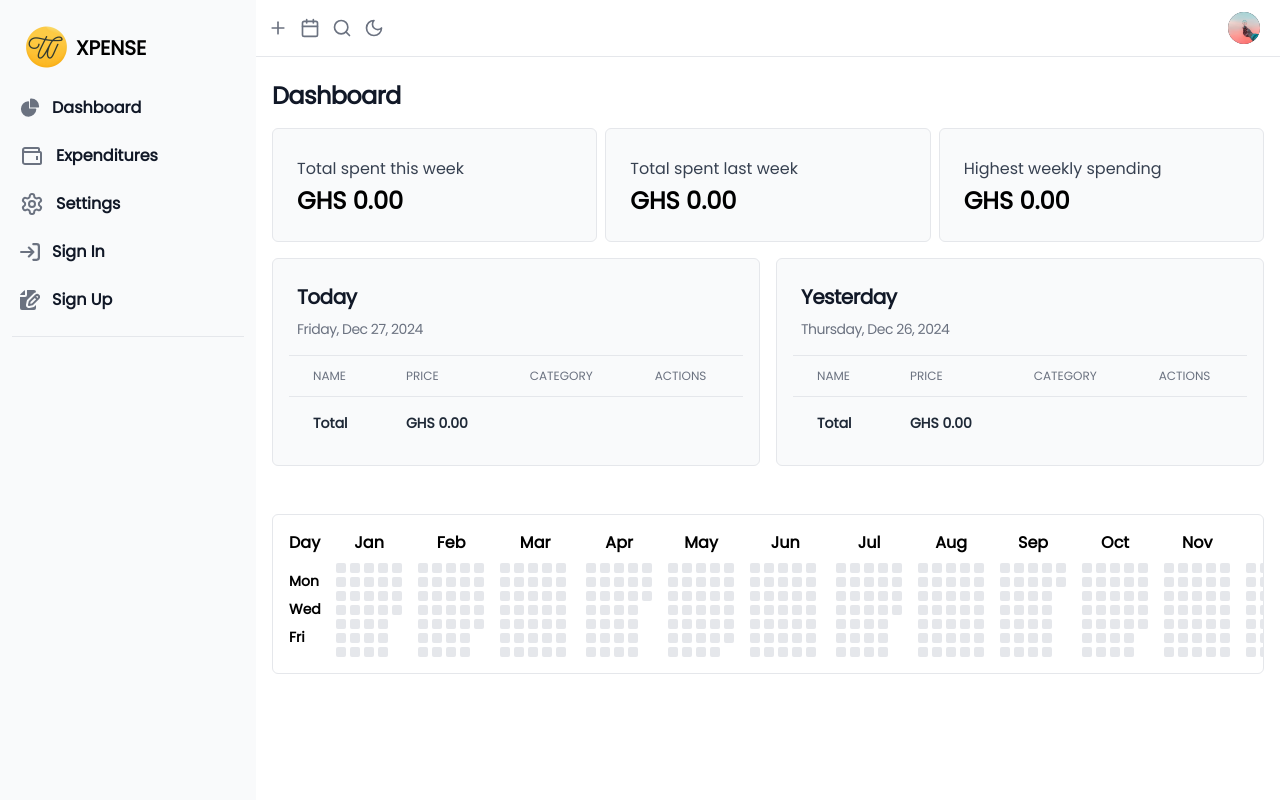
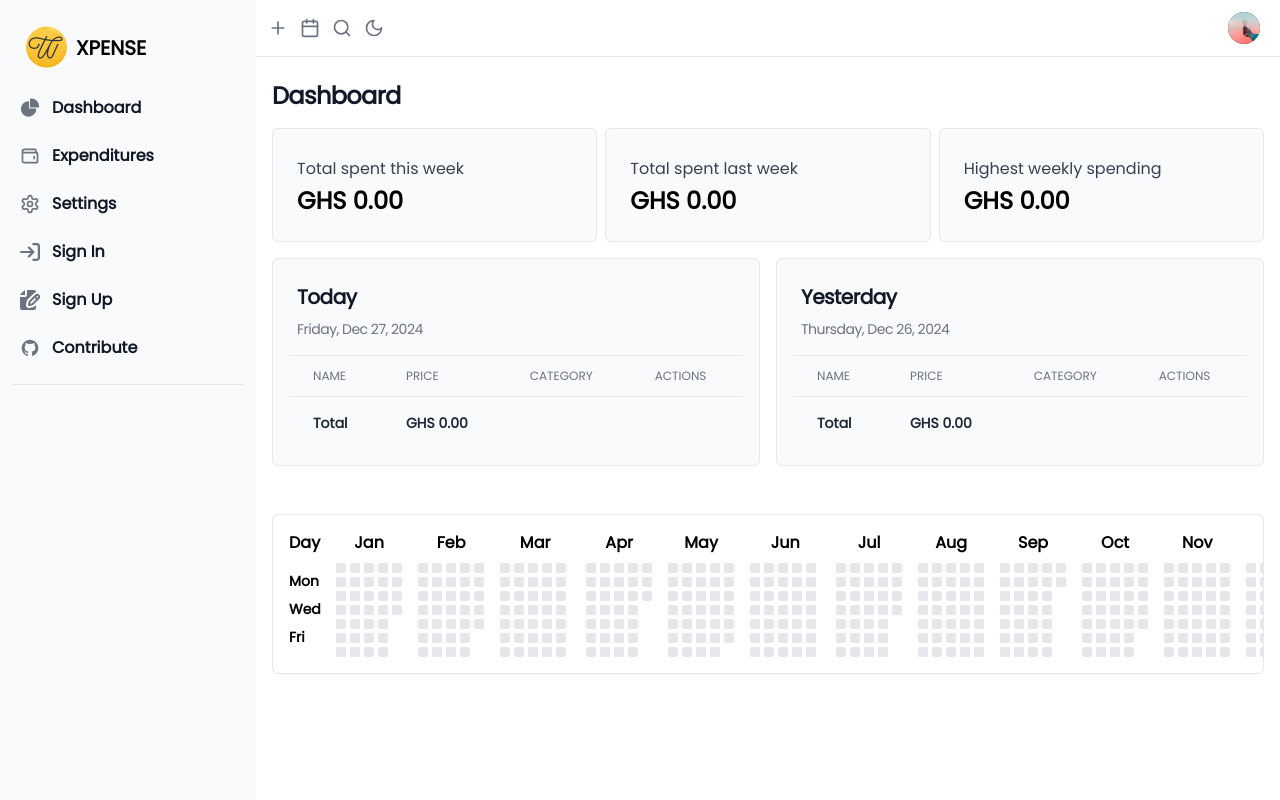
Before and after one commit to wodoame/expense-tracking-application, a Django app: page /dashboard/ in a window 1280 px wide. Run offline with Django 4.2, Linux system fonts and the light colour scheme; data that the repository does not hold is empty; style sheets or scripts are compiled from the project's sources.

Commit message:
Add contribute tab to the sidebar

```diff
--- a/core/templates/core/components/sidebar.html
+++ b/core/templates/core/components/sidebar.html
@@ -27,13 +27,13 @@
 
           <li>
              <a href="/all-expenditures/" class="flex items-center p-2 text-gray-900 rounded-lg dark:text-gray-300 hover:bg-gray-100 dark:hover:bg-gray-700 group">
-               <svg xmlns="http://www.w3.org/2000/svg" class="flex-shrink-0 w-6 h-6 fill-gray-500 dark:fill-gray-400 dark:group-hover:fill-white transition duration-75 group-hover:fill-gray-900"  viewBox="0 0 24 24"><path d="M16 12h2v4h-2z"></path><path d="M20 7V5c0-1.103-.897-2-2-2H5C3.346 3 2 4.346 2 6v12c0 2.201 1.794 3 3 3h15c1.103 0 2-.897 2-2V9c0-1.103-.897-2-2-2zM5 5h13v2H5a1.001 1.001 0 0 1 0-2zm15 14H5.012C4.55 18.988 4 18.805 4 18V8.815c.314.113.647.185 1 .185h15v10z"></path></svg>
+               <svg xmlns="http://www.w3.org/2000/svg" class="flex-shrink-0 w-5 h-5 fill-gray-500 dark:fill-gray-400 dark:group-hover:fill-white transition duration-75 group-hover:fill-gray-900"  viewBox="0 0 24 24"><path d="M16 12h2v4h-2z"></path><path d="M20 7V5c0-1.103-.897-2-2-2H5C3.346 3 2 4.346 2 6v12c0 2.201 1.794 3 3 3h15c1.103 0 2-.897 2-2V9c0-1.103-.897-2-2-2zM5 5h13v2H5a1.001 1.001 0 0 1 0-2zm15 14H5.012C4.55 18.988 4 18.805 4 18V8.815c.314.113.647.185 1 .185h15v10z"></path></svg>
                 <span class="flex-1 ms-3 whitespace-nowrap">Expenditures</span>
              </a>
           </li>
           <li>
              <a href="#" class="flex items-center p-2 text-gray-900 rounded-lg dark:text-gray-300 hover:bg-gray-100 dark:hover:bg-gray-700 group">
-               <svg xmlns="http://www.w3.org/2000/svg" class="flex-shrink-0 w-6 h-6 stroke-gray-500 transition duration-75 dark:stroke-gray-400 dark:group-hover:stroke-white group-hover:stroke-gray-900" viewBox="0 0 24 24" fill="none"  stroke-width="2" stroke-linecap="round" stroke-linejoin="round"><path d="M12.22 2h-.44a2 2 0 0 0-2 2v.18a2 2 0 0 1-1 1.73l-.43.25a2 2 0 0 1-2 0l-.15-.08a2 2 0 0 0-2.73.73l-.22.38a2 2 0 0 0 .73 2.73l.15.1a2 2 0 0 1 1 1.72v.51a2 2 0 0 1-1 1.74l-.15.09a2 2 0 0 0-.73 2.73l.22.38a2 2 0 0 0 2.73.73l.15-.08a2 2 0 0 1 2 0l.43.25a2 2 0 0 1 1 1.73V20a2 2 0 0 0 2 2h.44a2 2 0 0 0 2-2v-.18a2 2 0 0 1 1-1.73l.43-.25a2 2 0 0 1 2 0l.15.08a2 2 0 0 0 2.73-.73l.22-.39a2 2 0 0 0-.73-2.73l-.15-.08a2 2 0 0 1-1-1.74v-.5a2 2 0 0 1 1-1.74l.15-.09a2 2 0 0 0 .73-2.73l-.22-.38a2 2 0 0 0-2.73-.73l-.15.08a2 2 0 0 1-2 0l-.43-.25a2 2 0 0 1-1-1.73V4a2 2 0 0 0-2-2z"/><circle cx="12" cy="12" r="3"/></svg>
+               <svg xmlns="http://www.w3.org/2000/svg" class="flex-shrink-0 w-5 h-5 stroke-gray-500 transition duration-75 dark:stroke-gray-400 dark:group-hover:stroke-white group-hover:stroke-gray-900" viewBox="0 0 24 24" fill="none"  stroke-width="2" stroke-linecap="round" stroke-linejoin="round"><path d="M12.22 2h-.44a2 2 0 0 0-2 2v.18a2 2 0 0 1-1 1.73l-.43.25a2 2 0 0 1-2 0l-.15-.08a2 2 0 0 0-2.73.73l-.22.38a2 2 0 0 0 .73 2.73l.15.1a2 2 0 0 1 1 1.72v.51a2 2 0 0 1-1 1.74l-.15.09a2 2 0 0 0-.73 2.73l.22.38a2 2 0 0 0 2.73.73l.15-.08a2 2 0 0 1 2 0l.43.25a2 2 0 0 1 1 1.73V20a2 2 0 0 0 2 2h.44a2 2 0 0 0 2-2v-.18a2 2 0 0 1 1-1.73l.43-.25a2 2 0 0 1 2 0l.15.08a2 2 0 0 0 2.73-.73l.22-.39a2 2 0 0 0-.73-2.73l-.15-.08a2 2 0 0 1-1-1.74v-.5a2 2 0 0 1 1-1.74l.15-.09a2 2 0 0 0 .73-2.73l-.22-.38a2 2 0 0 0-2.73-.73l-.15.08a2 2 0 0 1-2 0l-.43-.25a2 2 0 0 1-1-1.73V4a2 2 0 0 0-2-2z"/><circle cx="12" cy="12" r="3"/></svg>
                <span class="flex-1 ms-3 whitespace-nowrap">Settings</span>
              </a>
           </li>
@@ -54,6 +54,12 @@
                    <path d="M8.961 16a.93.93 0 0 0 .189-.019l3.4-.679a.961.961 0 0 0 .49-.263l6.118-6.117a2.884 2.884 0 0 0-4.079-4.078l-6.117 6.117a.96.96 0 0 0-.263.491l-.679 3.4A.961.961 0 0 0 8.961 16Zm7.477-9.8a.958.958 0 0 1 .68-.281.961.961 0 0 1 .682 1.644l-.315.315-1.36-1.36.313-.318Zm-5.911 5.911 4.236-4.236 1.359 1.359-4.236 4.237-1.7.339.341-1.699Z"/>
                 </svg>
                 <span class="flex-1 ms-3 whitespace-nowrap">Sign Up</span>
+             </a>
+          </li>
+          <li>
+             <a href="https://github.com/wodoame/expense-tracking-application" class="flex items-center p-2 text-gray-900 rounded-lg dark:text-gray-300 hover:bg-gray-100 dark:hover:bg-gray-700 group">
+               <svg xmlns="http://www.w3.org/2000/svg" class="flex-shrink-0 w-5 h-5 text-gray-500 transition duration-75 dark:text-gray-400 group-hover:text-gray-900 dark:group-hover:text-white" viewBox="0 0 24 24" fill="currentColor"><path fill-rule="evenodd" clip-rule="evenodd" d="M12.026 2c-5.509 0-9.974 4.465-9.974 9.974 0 4.406 2.857 8.145 6.821 9.465.499.09.679-.217.679-.481 0-.237-.008-.865-.011-1.696-2.775.602-3.361-1.338-3.361-1.338-.452-1.152-1.107-1.459-1.107-1.459-.905-.619.069-.605.069-.605 1.002.07 1.527 1.028 1.527 1.028.89 1.524 2.336 1.084 2.902.829.091-.645.351-1.085.635-1.334-2.214-.251-4.542-1.107-4.542-4.93 0-1.087.389-1.979 1.024-2.675-.101-.253-.446-1.268.099-2.64 0 0 .837-.269 2.742 1.021a9.582 9.582 0 0 1 2.496-.336 9.554 9.554 0 0 1 2.496.336c1.906-1.291 2.742-1.021 2.742-1.021.545 1.372.203 2.387.099 2.64.64.696 1.024 1.587 1.024 2.675 0 3.833-2.33 4.675-4.552 4.922.355.308.675.916.675 1.846 0 1.334-.012 2.41-.012 2.737 0 .267.178.577.687.479C19.146 20.115 22 16.379 22 11.974 22 6.465 17.535 2 12.026 2z"></path></svg>
+                <span class="flex-1 ms-3 whitespace-nowrap">Contribute</span>
              </a>
           </li>
        </ul>
```
